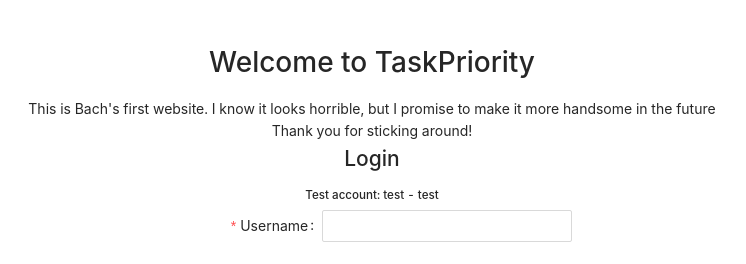
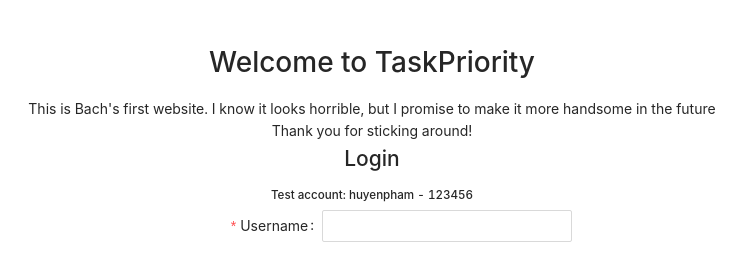
Before and after one commit to lehoangchibach/TaskPriority_FE, a React (Create React App) app: page / in a window 1280 px wide. Shown: the top 264 px of the page, without its empty margins (268-1014 px from the left). Built offline with nearby package versions, Linux system fonts and the light colour scheme.

Commit message:
hash, test account, fix ROUTES

```diff
--- a/package.json
+++ b/package.json
@@ -12,6 +12,7 @@
     "@testing-library/user-event": "^13.5.0",
     "antd": "^4.21.5",
     "axios": "^0.27.2",
+    "hash.js": "^1.1.7",
     "moment": "^2.29.4",
     "nanoid": "^4.0.0",
     "react": "^18.2.0",
--- a/public/index.html
+++ b/public/index.html
@@ -3,23 +3,23 @@
 
 <head>
   <meta charset="utf-8" />
-  <!-- <link rel="icon" href="%PUBLIC_URL%/favicon.ico" /> -->
+  <!-- <link rel="icon" href="./favicon.ico" /> -->
   <meta name="viewport" content="width=device-width, initial-scale=1" />
   <meta name="theme-color" content="#000000" />
   <meta name="description" content="Web site created using create-react-app" />
-  <!-- <link rel="apple-touch-icon" href="%PUBLIC_URL%/logo192.png" /> -->
-  <!-- <link rel="manifest" href="%PUBLIC_URL%/manifest.json" /> -->
-  <link rel="shortcut icon" type="image/jpg" href="%PUBLIC_URL%/task.ico" />
+  <!-- <link rel="apple-touch-icon" href="./logo192.png" /> -->
+  <!-- <link rel="manifest" href="./manifest.json" /> -->
+  <link rel="shortcut icon" type="image/jpg" href="./task.ico" />
   <!--
       manifest.json provides metadata used when your web app is installed on a
       user's mobile device or desktop. See https://developers.google.com/web/fundamentals/web-app-manifest/
     -->
   <!--
-      Notice the use of %PUBLIC_URL% in the tags above.
+      Notice the use of . in the tags above.
       It will be replaced with the URL of the `public` folder during the build.
       Only files inside the `public` folder can be referenced from the HTML.
 
-      Unlike "/favicon.ico" or "favicon.ico", "%PUBLIC_URL%/favicon.ico" will
+      Unlike "/favicon.ico" or "favicon.ico", "./favicon.ico" will
       work correctly both with client-side routing and a non-root public URL.
       Learn how to configure a non-root public URL by running `npm run build`.
     -->
--- a/src/App.js
+++ b/src/App.js
@@ -2,7 +2,6 @@ import React from 'react';
 import './App.css';
 import TasksView from './components/TasksView';
 import Login from './components/Login';
-import { Route, Routes } from 'react-router-dom';
 import useToken from './components/useToken';
 
 const App = () => {
@@ -14,9 +13,7 @@ const App = () => {
 
   return (
     <div className="App">
-      <Routes>
-        <Route path="/" element={<TasksView token={token} />} />
-      </Routes>
+      <TasksView token={token} />
     </div>
   )
 };
--- a/src/components/Login.js
+++ b/src/components/Login.js
@@ -59,7 +59,7 @@ const Login = (props) => {
                 <span>This is Bach's first website. I know it looks horrible, but I promise to make it more handsome in the future</span>
                 <span>Thank you for sticking around!</span>
                 <h2>Login</h2>
-                <h5>Test account: test - test</h5>
+                <h5>Test account: huyenpham - 123456</h5>
                 <div>
                     <Form
                         name="basic"
--- a/src/components/TasksView.js
+++ b/src/components/TasksView.js
@@ -258,6 +258,7 @@ const TasksView = (props) => {
             justifyContent: 'center',
         }}
         >
+            {console.log('render TaskView', token)}
             <Button type="primary" onClick={openCreateTask}>Create Task</Button>
             <Detail isVisible={isVisibleCreateTask} setIsvisible={setIsVisibleCreateTask} task={newTask} setTask={setNewTask} handleSaveTask={handleCreateTask} />
 
--- a/src/index.js
+++ b/src/index.js
@@ -3,14 +3,11 @@ import ReactDOM from 'react-dom/client';
 import './index.css';
 import App from './App';
 import reportWebVitals from './reportWebVitals';
-import { BrowserRouter } from 'react-router-dom';
 
 const root = ReactDOM.createRoot(document.getElementById('root'));
 root.render(
   <React.StrictMode>
-    <BrowserRouter>
-      <App />
-    </BrowserRouter>
+    <App />
   </React.StrictMode>
 );
 
--- a/src/services/UserAPI.js
+++ b/src/services/UserAPI.js
@@ -1,4 +1,5 @@
 import axios from "axios";
+import hash from "hash.js";
 
 // const server = 'http://127.0.0.1:8000'
 const server = 'https://taskpriority-be.herokuapp.com'
@@ -17,6 +18,8 @@ export const changePassword = (props) => {
 }
 
 export const logIn = (props) => {
-    console.log('log in API', props.data)
+    const pass = hash.sha1().update(props.data.password).digest('hex')
+    props.data.password = pass
+    console.log(pass);
     return axios.post(`${server}/user/logIn`, props.data)
 }
```
Also changed, not shown: 2 other files (tests, documents, lock files or other folders).
